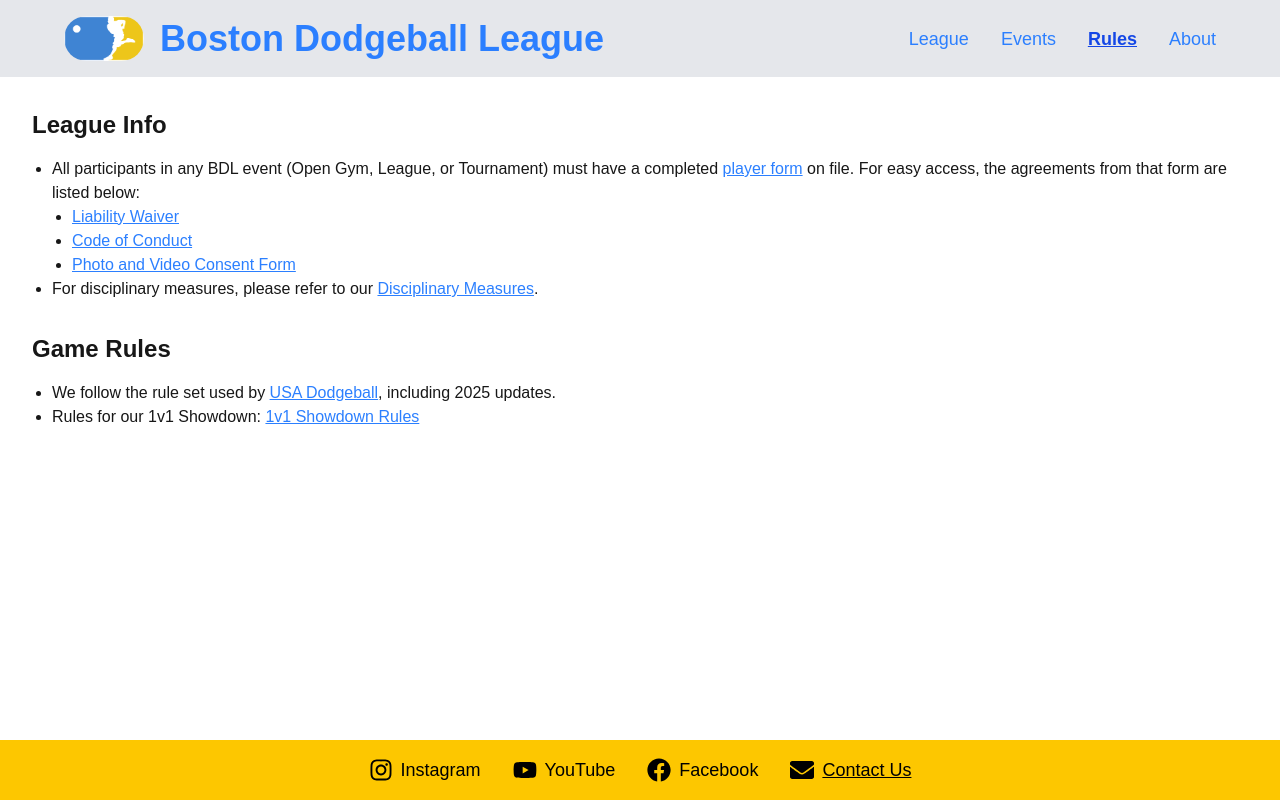
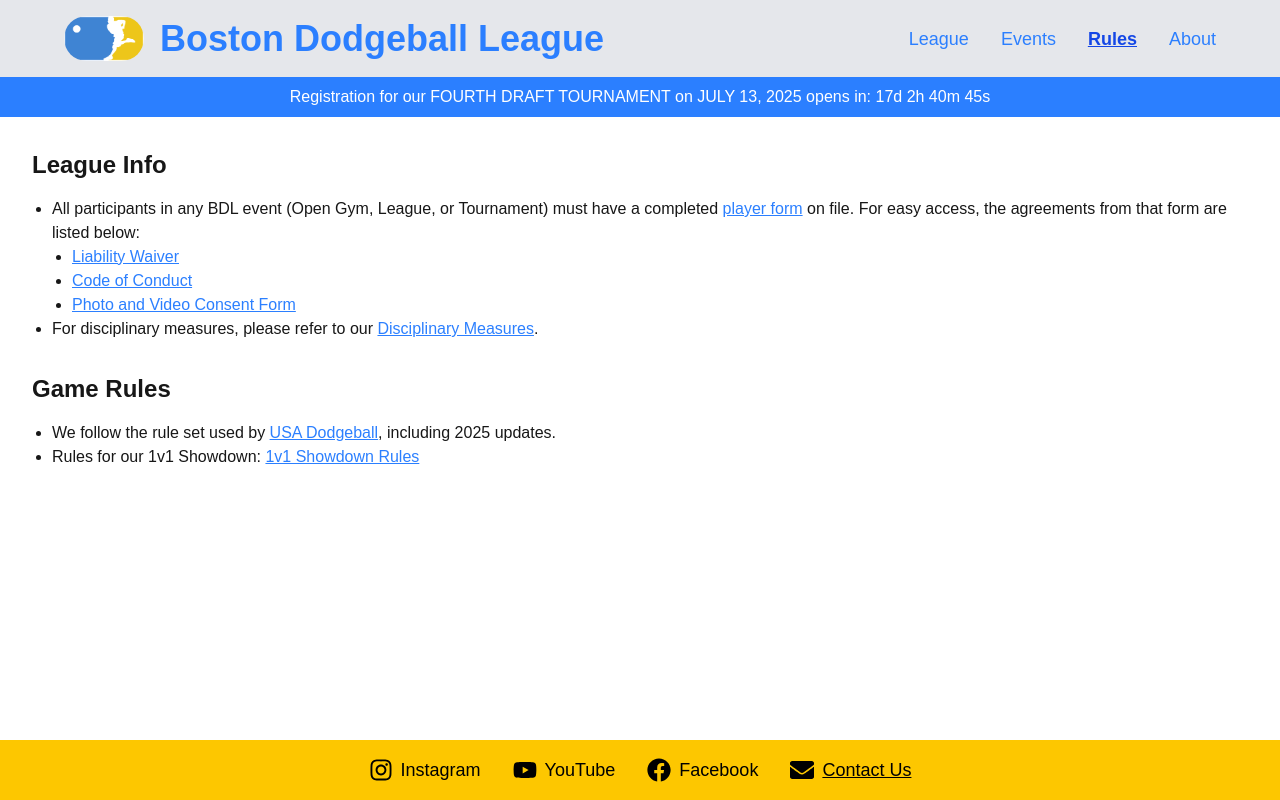
Before and after one commit to jsartin513/bdl-site, a Next.js app: page /rules in a window 1280 px wide. Built offline with nearby package versions, Linux system fonts and the light colour scheme.

Commit message:
Add marquee with tournament registration countdown

```diff
--- /dev/null
+++ b/app/components/Marquee.tsx
@@ -0,0 +1,57 @@
+"use client";
+import React, { useEffect, useState } from "react";
+
+const startDateTime = new Date("2025-05-12T20:00:00-04:00"); // May 12, 8PM Eastern Time
+const endDateTime = new Date("2025-05-23T20:00:00-04:00"); // End of the registration period
+
+const Marquee: React.FC = () => {
+  const [currentTime, setCurrentTime] = useState(new Date());
+  const [timeLeft, setTimeLeft] = useState("");
+
+  useEffect(() => {
+    const interval = setInterval(() => {
+      const now = new Date();
+      setCurrentTime(now);
+
+      if (now < startDateTime) {
+        const diff = startDateTime.getTime() - now.getTime();
+        const days = Math.floor(diff / (1000 * 60 * 60 * 24));
+        const hours = Math.floor((diff / (1000 * 60 * 60)) % 24);
+        const minutes = Math.floor((diff / (1000 * 60)) % 60);
+        const seconds = Math.floor((diff / 1000) % 60);
+        setTimeLeft(`${days}d ${hours}h ${minutes}m ${seconds}s`);
+      } else {
+        setTimeLeft("");
+      }
+    }, 1000);
+
+    return () => clearInterval(interval);
+  }, []);
+
+  if (currentTime < startDateTime) {
+    return (
+      <div className="bg-blue-500 text-white text-center py-2">
+        Registration for our FOURTH DRAFT TOURNAMENT on JULY 13, 2025 opens in: {timeLeft}
+      </div>
+    );
+  }
+
+  if (currentTime >= startDateTime && currentTime <= endDateTime) {
+    return (
+      <div className="bg-green-500 text-white text-center py-2">
+        <a
+          href="https://docs.google.com/forms/d/1iCE8mVu5JT0J_zhHIPYCxE-xsmDMj_ma9wvw5KZ9pOQ/edit"
+          target="_blank"
+          rel="noopener noreferrer"
+          className="underline"
+        >
+          Register for our 4th Draft Tournament on July 13 now!
+        </a>
+      </div>
+    );
+  }
+
+  return null; // No message after the end date
+};
+
+export default Marquee;
--- a/app/layout.tsx
+++ b/app/layout.tsx
@@ -3,6 +3,7 @@
 import "./globals.css";
 import TopNav from "./components/TopNav"; // Import TopNav component
 import Footer from "./components/Footer"; // Import Footer component
+import Marquee from "./components/Marquee"; // Import Marquee component
 
 const geistSans = Geist({
   variable: "--font-geist-sans",
@@ -31,6 +32,7 @@
       >
         <div className="min-h-screen flex flex-col">
           <TopNav /> {/* Use TopNav component */}
+          <Marquee /> {/* Add Marquee component */}
           <main className="flex-grow mb-16">{children}</main>
           <Footer /> {/* Use Footer component */}
         </div>
```
